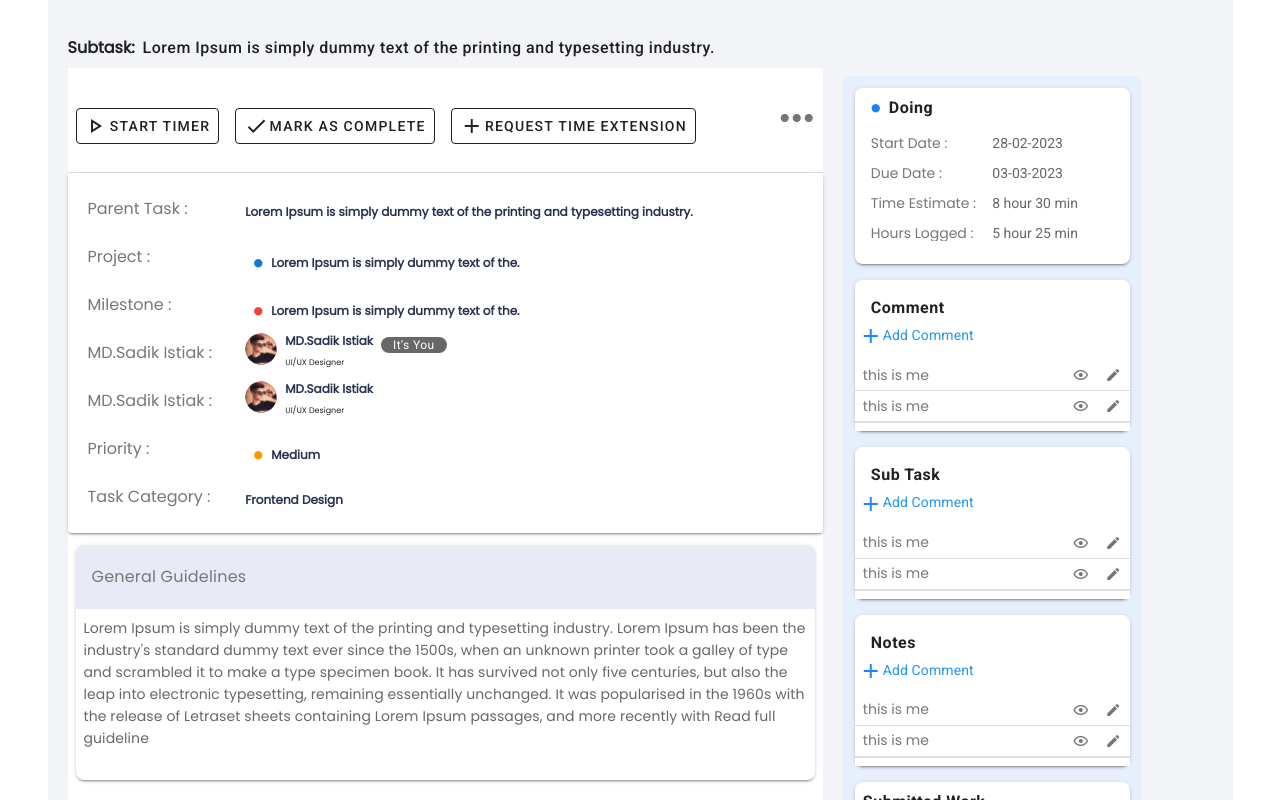
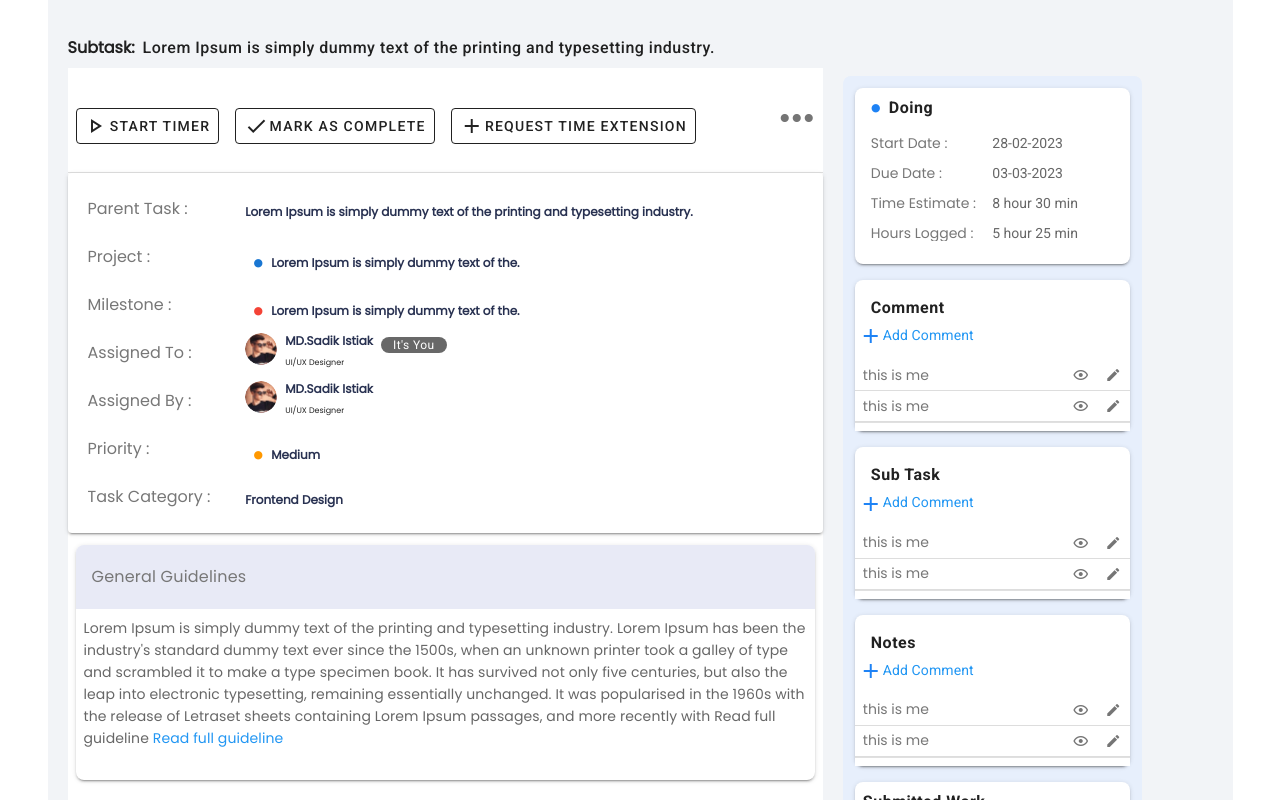
Before and after one commit to tapashpaulseopage1/erp_vue, a Vue app: page / in a window 1280 px wide. Shown: the top 800 px of the page. Built offline with nearby package versions, Linux system fonts and the light colour scheme.

Commit message:
update again

```diff
--- a/src/components/Content1.vue
+++ b/src/components/Content1.vue
@@ -59,7 +59,7 @@
                     </div>
                     <div class="px-2">
                       <div class="font-text mt-n2">
-                        {{ tagd.name }}
+                        {{ tagd.name1 }}
                       </div>
                       <div class="font-text2">
                         {{ tagd.title }}
@@ -176,6 +176,9 @@
         </v-card-title>
         <v-card-text class="overflow-scroll pa-2 font font2 card-text">
           {{ detail.text }}
+          <a href="#" text class="blue--text pa-0 text-decoration-none">
+            Read full guideline
+          </a>
         </v-card-text>
       </v-card>
     </div>
@@ -238,7 +241,7 @@ export default {
         {
           id: 4,
           name: " Assigned To",
-          name: "MD.Sadik Istiak",
+          name1: "MD.Sadik Istiak",
           title: "UI/UX Designer",
           img: require("../assets/image/img1.png"),
           txt: "It's You",
@@ -246,7 +249,7 @@ export default {
         {
           id: 5,
           name: "Assigned By",
-          name: "MD.Sadik Istiak",
+          name1: "MD.Sadik Istiak",
           title: "UI/UX Designer",
           img: require("../assets/image/img1.png"),
         },
```
